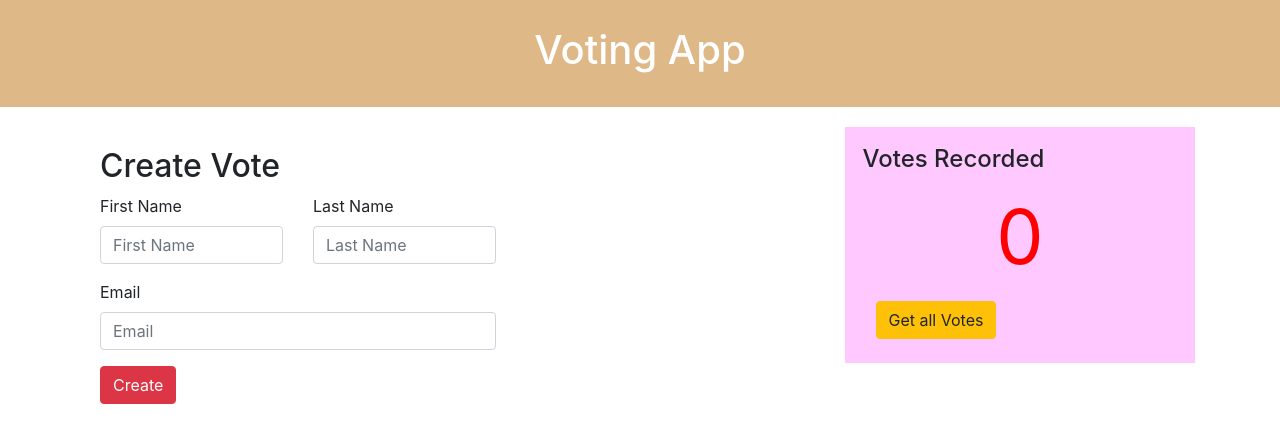
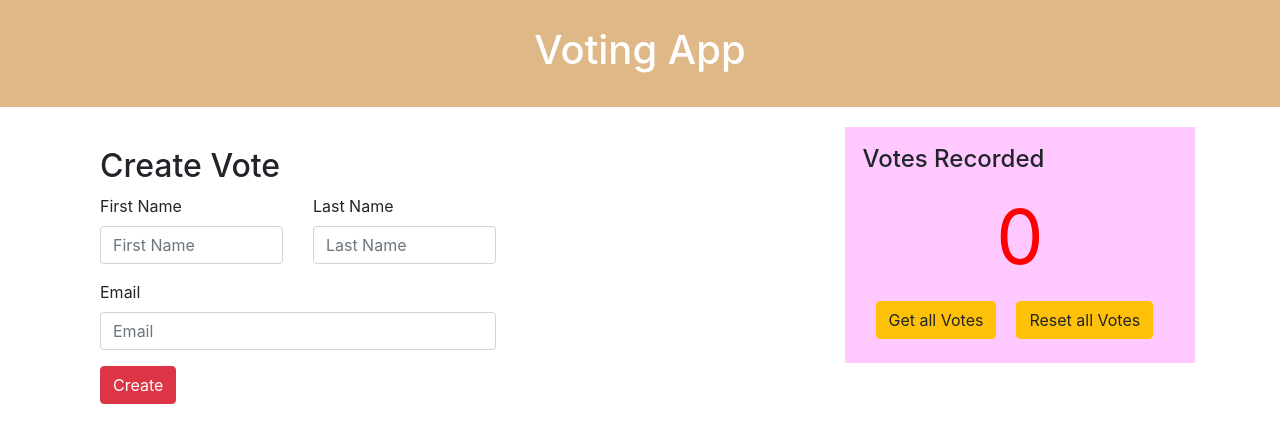
Before and after one commit to priyankach510/react-node, a React (Create React App) app in the folder my-app/: page / in a window 1280 px wide. Shown: the top 442 px of the page. Built offline with nearby package versions, Linux system fonts and the light colour scheme.

Commit message:
changes for app components

```diff
--- a/my-app/src/App.css
+++ b/my-app/src/App.css
@@ -13,6 +13,10 @@
   padding: 5%;
 }
 
+.resetbtn{
+  margin-left: 20px;
+}
+
 .number {
   color: red;
   font-size: 75px;
--- a/my-app/src/App.js
+++ b/my-app/src/App.js
@@ -5,7 +5,7 @@ import { Header } from './components/Header'
 import { Votes } from './components/Votes'
 import { DisplayBoard } from './components/DisplayBoard'
 import CreateVote from './components/CreateVote'
-import { getAllVotes, createVote } from './services/VoteService'
+import { getAllVotes, createVote, resetAllVotes } from './services/VoteService'
 
 class App extends Component {
 
@@ -19,12 +19,20 @@ class App extends Component {
       createVote(this.state.vote)
         .then(response => {
           console.log(response);
-          this.setState({numberOfVotes: this.state.numberOfvotes + 1})
+          this.setState({numberOfVotes: this.state.numberOfVotes + 1})
       });
   }
 
   getAllVotes = () => {
     getAllVotes()
+      .then(votes => {
+        console.log(votes)
+        this.setState({votes: votes, numberOfVotes: votes.length})
+      });
+  }
+
+  resetAllVotes = () => {
+    resetAllVotes()
       .then(votes => {
         console.log(votes)
         this.setState({votes: votes, numberOfVotes: votes.length})
@@ -62,6 +70,7 @@ class App extends Component {
                 <DisplayBoard
                   numberOfVotes={this.state.numberOfVotes}
                   getAllVotes={this.getAllVotes}
+                  resetAllVotes={this.resetAllVotes}
                 >
                 </DisplayBoard>
             </div>
--- a/my-app/src/components/DisplayBoard.js
+++ b/my-app/src/components/DisplayBoard.js
@@ -1,6 +1,6 @@
 import React from 'react'
 
-export const DisplayBoard = ({numberOfVotes, getAllVotes}) => {
+export const DisplayBoard = ({numberOfVotes, getAllVotes, resetAllVotes}) => {
 
     return(
         <div className="display-board">
@@ -10,6 +10,7 @@ export const DisplayBoard = ({numberOfVotes, getAllVotes}) => {
             </div>
             <div className="btn">
                 <button type="button" onClick={(e) => getAllVotes()} className="btn btn-warning">Get all Votes</button>
+                <button type="button" onClick={(e) => resetAllVotes()} className="btn btn-warning resetbtn">Reset all Votes</button>
             </div>
         </div>
     )
--- a/my-app/src/services/VoteService.js
+++ b/my-app/src/services/VoteService.js
@@ -1,5 +1,10 @@
 export async function getAllVotes() {
     const response = await fetch('/api/votes');
+    return await response.json();
+}
+
+export async function resetAllVotes() {
+    const response = await fetch('/api/resetvotes');
     return await response.json();
 }
 
```
Also changed, not shown: 1 other file (tests, documents, lock files or other folders).
